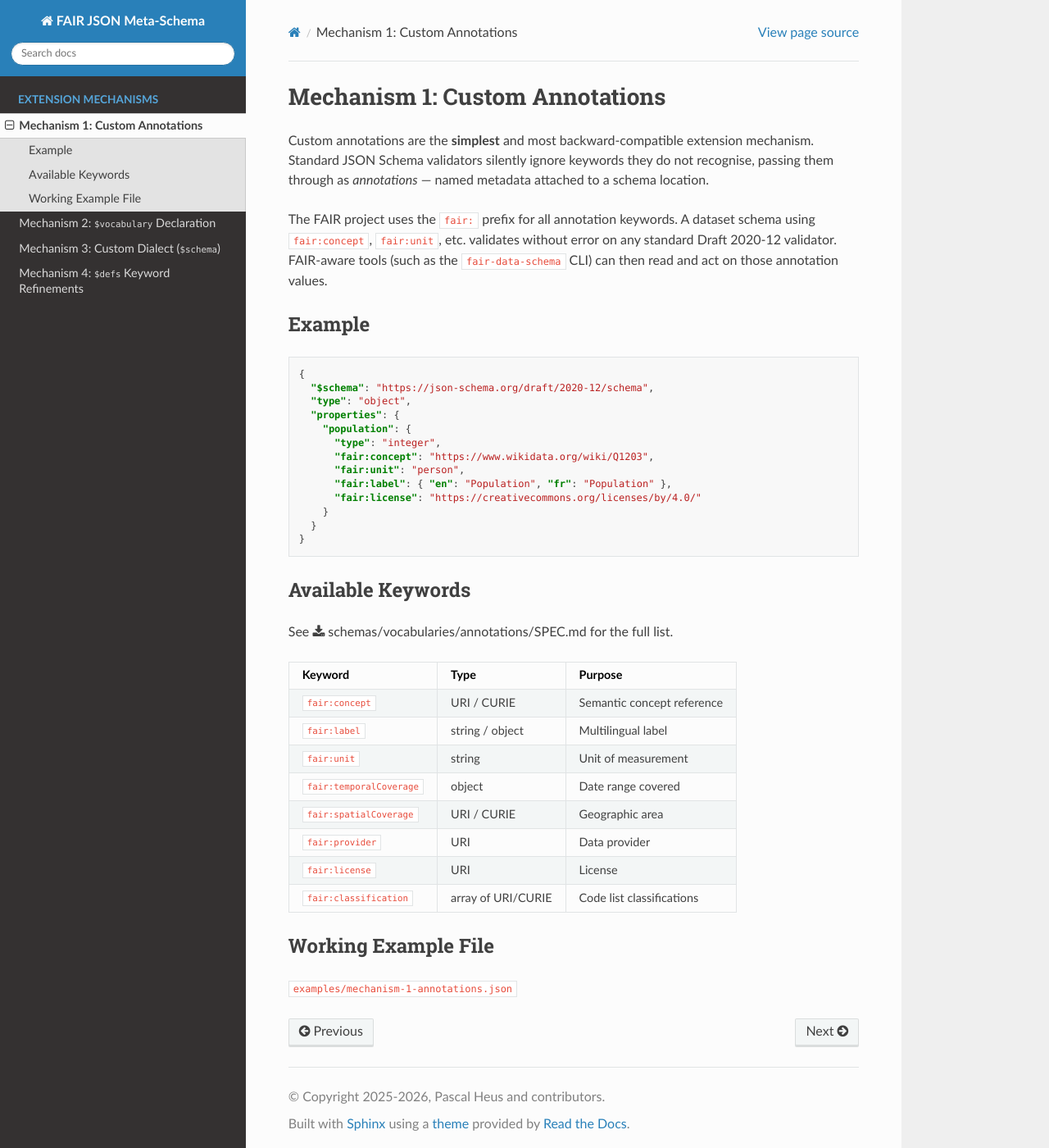
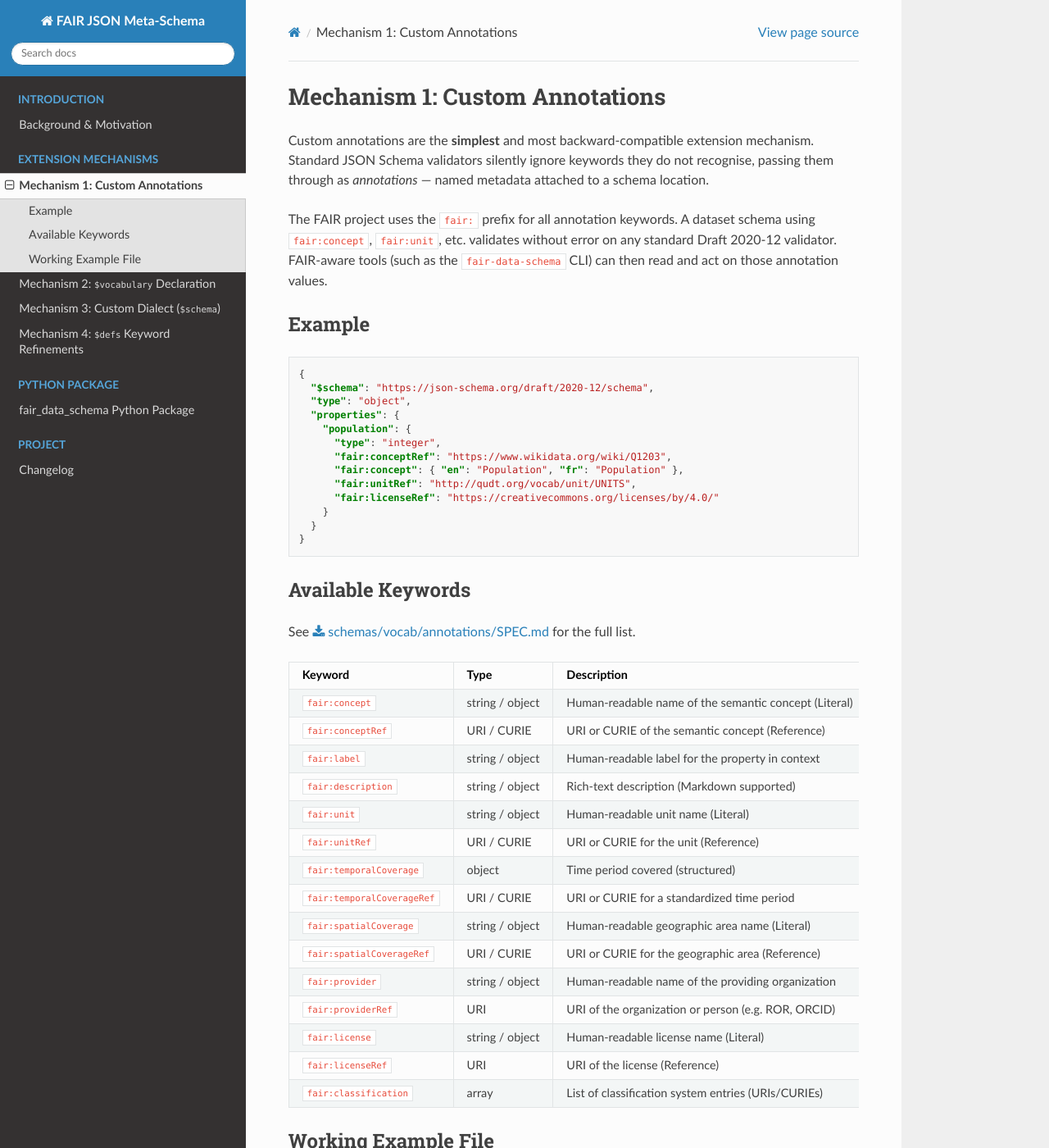
Before and after one commit to hvdnet/fair-data-schema, a Sphinx documentation site: the page built from docs/source/mechanisms/annotations.md, in a window 1280 px wide and 1400 px high. Shown: the whole window at 82% size. Built offline with Sphinx 7.4.7 and the Read the Docs theme 3.1.0, drawn with Linux system fonts in a browser that asks for light colours; pages that are not in the unit, such as notebooks, are missing from menus.

Commit message:
docs: Overhaul documentation structure, add background and changelog, and integrate Mermaid diagrams.

```diff
--- a/docs/source/conf.py
+++ b/docs/source/conf.py
@@ -19,6 +19,7 @@ extensions = [
     "sphinx.ext.viewcode",
     "sphinx_autodoc_typehints",
     "myst_parser",
+    "sphinxcontrib.mermaid",
 ]
 
 myst_enable_extensions = ["colon_fence", "deflist", "tasklist"]
--- a/docs/source/index.rst
+++ b/docs/source/index.rst
@@ -1,7 +1,13 @@
 FAIR JSON Meta-Schema
-====================
+=====================
 
 A custom JSON Schema dialect and vocabularies for FAIR Datasets.
+
+.. toctree::
+   :maxdepth: 2
+   :caption: Introduction
+
+   background
 
 .. toctree::
    :maxdepth: 2
--- a/docs/source/mechanisms/annotations.md
+++ b/docs/source/mechanisms/annotations.md
@@ -13,10 +13,10 @@ The FAIR project uses the `fair:` prefix for all annotation keywords. A dataset
   "properties": {
     "population": {
       "type": "integer",
-      "fair:concept": "https://www.wikidata.org/wiki/Q1203",
-      "fair:unit": "person",
-      "fair:label": { "en": "Population", "fr": "Population" },
-      "fair:license": "https://creativecommons.org/licenses/by/4.0/"
+      "fair:conceptRef": "https://www.wikidata.org/wiki/Q1203",
+      "fair:concept": { "en": "Population", "fr": "Population" },
+      "fair:unitRef": "http://qudt.org/vocab/unit/UNITS",
+      "fair:licenseRef": "https://creativecommons.org/licenses/by/4.0/"
     }
   }
 }
@@ -24,18 +24,25 @@ The FAIR project uses the `fair:` prefix for all annotation keywords. A dataset
 
 ## Available Keywords
 
-See {download}`schemas/vocabularies/annotations/SPEC.md <../../../../schemas/vocabularies/annotations/SPEC.md>` for the full list.
+See {download}`schemas/vocab/annotations/SPEC.md <../../../schemas/vocab/annotations/SPEC.md>` for the full list.
 
-| Keyword | Type | Purpose |
+| Keyword | Type | Description |
 |---|---|---|
-| `fair:concept` | URI / CURIE | Semantic concept reference |
-| `fair:label` | string / object | Multilingual label |
-| `fair:unit` | string | Unit of measurement |
-| `fair:temporalCoverage` | object | Date range covered |
-| `fair:spatialCoverage` | URI / CURIE | Geographic area |
-| `fair:provider` | URI | Data provider |
-| `fair:license` | URI | License |
-| `fair:classification` | array of URI/CURIE | Code list classifications |
+| `fair:concept` | string / object | Human-readable name of the semantic concept (Literal) |
+| `fair:conceptRef` | URI / CURIE | URI or CURIE of the semantic concept (Reference) |
+| `fair:label` | string / object | Human-readable label for the property in context |
+| `fair:description` | string / object | Rich-text description (Markdown supported) |
+| `fair:unit` | string / object | Human-readable unit name (Literal) |
+| `fair:unitRef` | URI / CURIE | URI or CURIE for the unit (Reference) |
+| `fair:temporalCoverage` | object | Time period covered (structured) |
+| `fair:temporalCoverageRef`| URI / CURIE | URI or CURIE for a standardized time period |
+| `fair:spatialCoverage` | string / object | Human-readable geographic area name (Literal) |
+| `fair:spatialCoverageRef` | URI / CURIE | URI or CURIE for the geographic area (Reference) |
+| `fair:provider` | string / object | Human-readable name of the providing organization |
+| `fair:providerRef` | URI | URI of the organization or person (e.g. ROR, ORCID) |
+| `fair:license` | string / object | Human-readable license name (Literal) |
+| `fair:licenseRef` | URI | URI of the license (Reference) |
+| `fair:classification` | array | List of classification system entries (URIs/CURIEs) |
 
 ## Working Example File
 
--- a/pyproject.toml
+++ b/pyproject.toml
@@ -27,6 +27,7 @@ docs = [
     "myst-parser>=3",
     "sphinx-rtd-theme>=2",
     "sphinx-autodoc-typehints>=2",
+    "sphinxcontrib-mermaid>=1",
 ]
 
 [tool.hatch.build.targets.wheel]
```
Also changed, not shown: other parts of docs/source/index.rst (+1 -1 lines), README.md (+16 -2 lines), docs/source/api/fair_data_schema.rst (added, +14 -0 lines), docs/source/api/hvd_schema.rst (deleted, +0 -14 lines), docs/source/background.md (added, +36 -0 lines), docs/source/changelog.md (added, +18 -0 lines), docs/source/mechanisms/dialect.md (+9 -3 lines), docs/source/mechanisms/refinements.md (+18 -10 lines), docs/source/mechanisms/vocabulary.md (+6 -2 lines), 3 other files.
